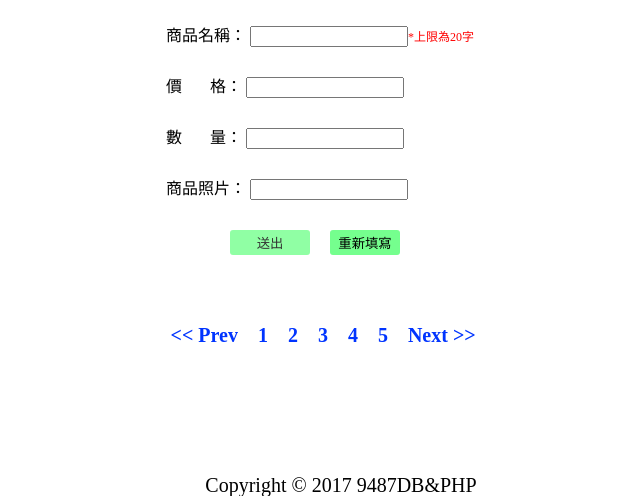
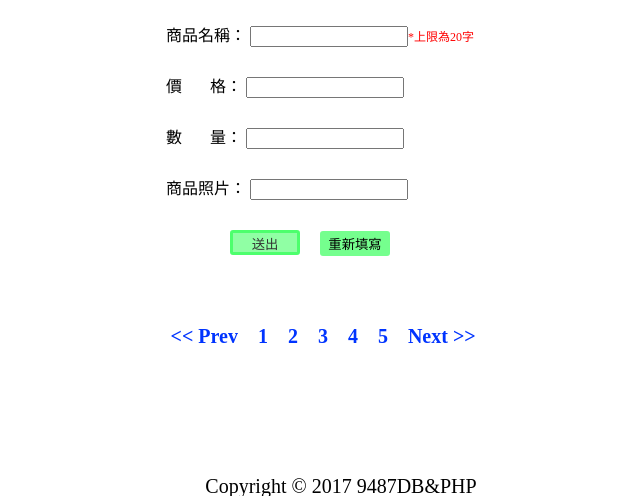
Before and after one commit to a1043309/FinalPHP, a PHP site: page /9487/Front-End-URShit/post.php in a window 1280 px wide, with the pointer over the restyled element; the page is wider, and only the part inside the window is pictured. Shown: the part 539-1035 px from the top of that part, without its empty margins (299-939 px from the left). Run offline with PHP 8.4, Linux system fonts and the light colour scheme; some libraries are stand-ins or nearby versions.

Commit message:
Add files via upload

```diff
--- a/Front-End-URShit/css/final.css
+++ b/Front-End-URShit/css/final.css
@@ -546,8 +546,8 @@ img{
   	cursor: pointer;
 }
 #post-btn:hover{
-	width: 80px;
 	opacity: 0.8;
+	border: solid 3px #21ff49;
 	transition: 0.4s;
 }
 .product-info{
```
